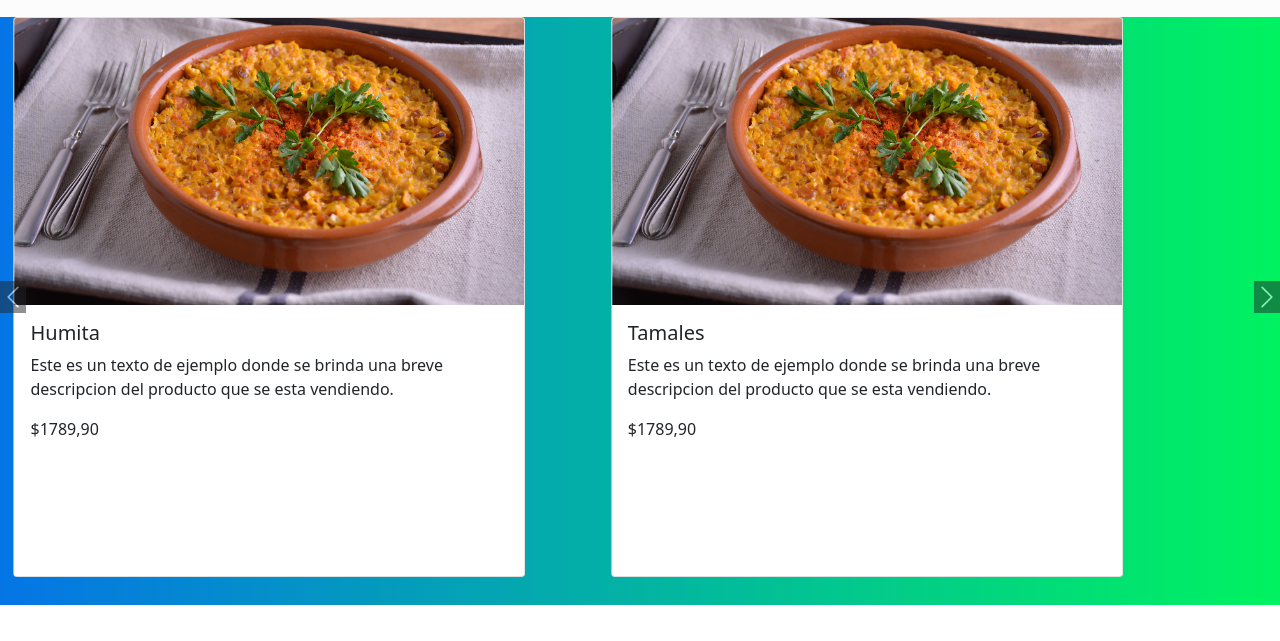
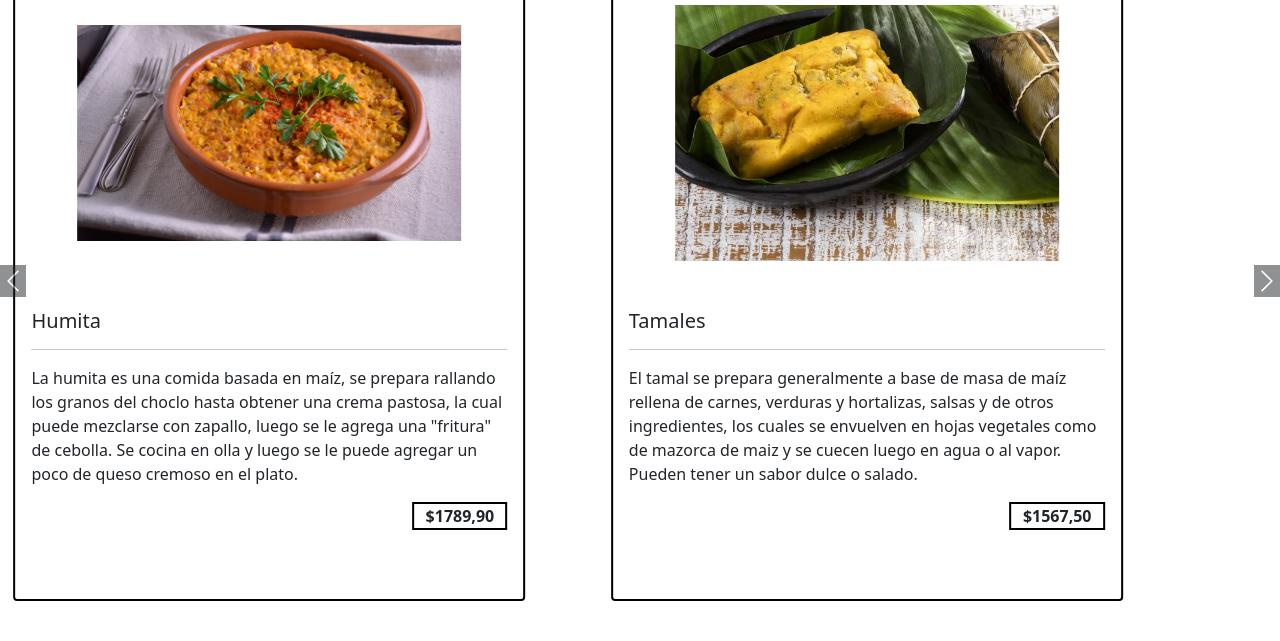
Before and after one commit to Davidacosta98/RCS-checkpoint1-team4, a plain HTML site: page pages/thematic-content.html in a window 1280 px wide. Shown: the part 195-836 px from the top of the page. Before the commit the page ends 800 px from the top, so only its background shows below. Drawn offline with nearby package versions, Linux system fonts and the light colour scheme.

Commit message:
style: :lipstick: modified styles of cards and added information for cards of our products and images

```diff
--- a/pages/thematic-content.html
+++ b/pages/thematic-content.html
@@ -1,15 +1,18 @@
 <!DOCTYPE html>
 <html lang="en">
+
 <head>
   <meta charset="UTF-8">
   <meta http-equiv="X-UA-Compatible" content="IE=edge">
   <meta name="viewport" content="width=device-width, initial-scale=1.0">
   <!-- Bootstrap CSS-->
-    <link href="https://cdn.jsdelivr.net/npm/bootstrap@5.1.3/dist/css/bootstrap.min.css" rel="stylesheet" integrity="sha384-1BmE4kWBq78iYhFldvKuhfTAU6auU8tT94WrHftjDbrCEXSU1oBoqyl2QvZ6jIW3" crossorigin="anonymous">
+  <link href="https://cdn.jsdelivr.net/npm/bootstrap@5.1.3/dist/css/bootstrap.min.css" rel="stylesheet"
+    integrity="sha384-1BmE4kWBq78iYhFldvKuhfTAU6auU8tT94WrHftjDbrCEXSU1oBoqyl2QvZ6jIW3" crossorigin="anonymous">
   <!-- Stylesheet local-->
   <link rel="stylesheet" href="../styles/thematic-content.css">
   <title>Emprendimiento-Comidas-Tradicionales</title>
 </head>
+
 <body>
   <!--    @Erika
 NavBar
@@ -21,7 +24,8 @@ Logo ==> thematic content - free page -->
         <a class="navbar-brand" href="../index.html">
           <img src="../assets/images/logo.png" class="logo-image" alt="Logo">
         </a>
-                <button class="navbar-toggler" type="button" data-bs-toggle="collapse" data-bs-target="#navbarSupportedContent" aria-controls="navbarSupportedContent" aria-expanded="false" aria-label="Toggle navigation">
+        <button class="navbar-toggler" type="button" data-bs-toggle="collapse" data-bs-target="#navbarSupportedContent"
+          aria-controls="navbarSupportedContent" aria-expanded="false" aria-label="Toggle navigation">
           <span class="navbar-toggler-icon"></span>
         </button>
         <div class="collapse navbar-collapse" id="navbarSupportedContent">
@@ -57,19 +61,33 @@ Logo ==> thematic content - free page -->
         <div class="carousel-item modified-item active">
           <div class="modified-card-group">
             <div class="card">
-                      <img src="../assets/images/humita.jpg" class="card-img-top" alt="Humita">
+              <div class="container-img">
+                <img src="../assets/images/humita.jpg" alt="Humita">
+              </div>
               <div class="card-body">
                 <h5 class="card-title">Humita</h5>
-                        <p class="card-text">Este es un texto de ejemplo donde se brinda una breve descripcion del producto que se esta vendiendo.</p>
+                <hr>
+                <p class="card-text">La humita es una comida basada en maíz, se prepara rallando los granos del choclo hasta obtener una crema pastosa, la cual puede mezclarse con zapallo, luego se le agrega una "fritura" de cebolla. Se cocina en olla y luego se le puede agregar un poco de queso cremoso en el plato.</p>
+                <div class="align-text-right">
+                  <div class="price">
                     <p class="card-text">$1789,90</p>
                   </div>
                 </div>
+              </div>
+            </div>
             <div class="card">
-                      <img src="../assets/images/humita.jpg" class="card-img-top" alt="Humita">
+              <div class="container-img">
+                <img src="../assets/images/tamales.jpg" alt="Humita">
+              </div>
               <div class="card-body">
                 <h5 class="card-title">Tamales</h5>
-                        <p class="card-text">Este es un texto de ejemplo donde se brinda una breve descripcion del producto que se esta vendiendo.</p>
-                        <p class="card-text">$1789,90</p>
+                <hr>
+                <p class="card-text">El tamal se prepara generalmente a base de masa de maíz rellena de carnes, verduras y hortalizas, salsas y de otros ingredientes, los cuales se envuelven en hojas vegetales como de mazorca de maiz y se cuecen luego en agua o al vapor. Pueden tener un sabor dulce o salado. </p>
+                <div class="align-text-right">
+                  <div class="price">
+                    <p class="card-text">$1567,50</p>
+                  </div>
+                </div>
               </div>
             </div>
           </div>
@@ -77,19 +95,33 @@ Logo ==> thematic content - free page -->
         <div class="carousel-item modified-item">
           <div class="modified-card-group">
             <div class="card">
-                    <img src="../assets/images/humita.jpg" class="card-img-top" alt="Humita">
+              <div class="container-img">
+                <img src="../assets/images/empanadas.jpg" alt="Humita">
+              </div>
               <div class="card-body">
                 <h5 class="card-title">Empanadas</h5>
-                      <p class="card-text">Este es un texto de ejemplo donde se brinda una breve descripcion del producto que se esta vendiendo.</p>
-                      <p class="card-text">$1789,90</p>
+                <hr>
+                <p class="card-text">Una empanada es una fina masa de pan rellena con una preparación salada generalmente y cocida al horno o frita. El relleno mayormente incluye carnes rojas o blancas. La masa es de harina de trigo, aunque también puede usarse harina de maíz u otros cereales, y suele llevar alguna grasa, aceite o manteca.</p>
+                <div class="align-text-right">
+                  <div class="price">
+                    <p class="card-text">$990,30</p>
+                  </div>
+                </div>
               </div>
             </div>
             <div class="card">
-                    <img src="../assets/images/humita.jpg" class="card-img-top" alt="Humita">
+              <div class="container-img">
+                <img src="../assets/images/locro.jpg" alt="Humita">
+              </div>
               <div class="card-body">
                 <h5 class="card-title">Locro</h5>
-                      <p class="card-text">Este es un texto de ejemplo donde se brinda una breve descripcion del producto que se esta vendiendo.</p>
-                      <p class="card-text">$1789,90</p>
+                <hr>
+                <p class="card-text">El locro es una especie de guiso originario de Argentina, Perú, Chile, Ecuador, Bolivia y el suroccidente colombiano. En Argentina hay varios tipos clásicos de locro, aunque el más extendido y típico es de maíz blanco, porotos blancos, zapallo y productos cárnicos vacunos y porcinos. </p>
+                <div class="align-text-right">
+                  <div class="price">
+                    <p class="card-text">$1645,90</p>
+                  </div>
+                </div>
               </div>
             </div>
           </div>
@@ -97,29 +129,45 @@ Logo ==> thematic content - free page -->
         <div class="carousel-item modified-item">
           <div class="modified-card-group">
             <div class="card">
-                    <img src="../assets/images/humita.jpg" class="card-img-top" alt="Humita">
+              <div class="container-img">
+                <img src="../assets/images/humita-en-chala.jpg" alt="Humita">
+              </div>
               <div class="card-body">
                 <h5 class="card-title">Humita en chala</h5>
-                      <p class="card-text">Este es un texto de ejemplo donde se brinda una breve descripcion del producto que se esta vendiendo.</p>
-                      <p class="card-text">$1789,90</p>
-                    </div>
-                  </div>
-                  <div class="card">
-                    <img src="../assets/images/humita.jpg" class="card-img-top" alt="Humita">
-                    <div class="card-body">
-                      <h5 class="card-title">Carbonada criolla</h5>
-                      <p class="card-text">Este es un texto de ejemplo donde se brinda una breve descripcion del producto que se esta vendiendo.</p>
+                <hr>
+                <p class="card-text">La humita es una comida basada en maíz, se prepara rallando los granos del choclo hasta obtener una crema pastosa, la cual puede mezclarse con zapallo, luego se le agrega una "fritura" de cebolla.</p>
+                <div class="align-text-right">
+                  <div class="price">
                     <p class="card-text">$1789,90</p>
                   </div>
                 </div>
               </div>
             </div>
+            <div class="card">
+              <div class="container-img">
+                <img src="../assets/images/carbonada-criolla.jpg" alt="Humita">
               </div>
-            <button class="carousel-control-prev modified-button" type="button" data-bs-target="#carouselExampleControls" data-bs-slide="prev">
+              <div class="card-body">
+                <h5 class="card-title">Carbonada criolla</h5>
+                <hr>
+                <p class="card-text">La carbonada es un plato típico del noroeste Argentino. Es realizado en una olla sobre un fogón de leña. Sus ingredientes son: trozos de zapallo, choclo, carne y batatas o papas, también puede llevar algunos granos de arroz. Se denomina carbonada ya que este guiso se cocina hasta que todos los leños del fogón quedan totalmente carbonizados.</p>
+                <div class="align-text-right">
+                  <div class="price">
+                    <p class="card-text">$2125,90</p>
+                  </div>
+                </div>
+              </div>
+            </div>
+          </div>
+        </div>
+      </div>
+      <button class="carousel-control-prev modified-button" type="button" data-bs-target="#carouselExampleControls"
+        data-bs-slide="prev">
         <span class="carousel-control-prev-icon bg-dark" aria-hidden="true"></span>
         <span class="visually-hidden">Previous</span>
       </button>
-            <button class="carousel-control-next modified-button" type="button" data-bs-target="#carouselExampleControls" data-bs-slide="next">
+      <button class="carousel-control-next modified-button" type="button" data-bs-target="#carouselExampleControls"
+        data-bs-slide="next">
         <span class="carousel-control-next-icon bg-dark" aria-hidden="true"></span>
         <span class="visually-hidden">Next</span>
       </button>
@@ -129,15 +177,17 @@ Logo ==> thematic content - free page -->
             Add map with Iframe
         -->
   </main>
-    <footer>
-        <!-- Footer -->
-        <!-- Icono perfiles GitHub -->
-        <!-- Basic information about us -->
-    </footer>
+  <!--     <footer>
+        Footer
+        Icono perfiles GitHub
+        Basic information about us
+    </footer> -->
 </body>
 
 <!-- Bootstrap JS -->
-<script src="https://cdn.jsdelivr.net/npm/@popperjs/core@2.10.2/dist/umd/popper.min.js" integrity="sha384-7+zCNj/IqJ95wo16oMtfsKbZ9ccEh31eOz1HGyDuCQ6wgnyJNSYdrPa03rtR1zdB" crossorigin="anonymous"></script>
-<script src="https://cdn.jsdelivr.net/npm/bootstrap@5.1.3/dist/js/bootstrap.min.js" integrity="sha384-QJHtvGhmr9XOIpI6YVutG+2QOK9T+ZnN4kzFN1RtK3zEFEIsxhlmWl5/YESvpZ13" crossorigin="anonymous"></script>
+<script src="https://cdn.jsdelivr.net/npm/@popperjs/core@2.10.2/dist/umd/popper.min.js"
+  integrity="sha384-7+zCNj/IqJ95wo16oMtfsKbZ9ccEh31eOz1HGyDuCQ6wgnyJNSYdrPa03rtR1zdB" crossorigin="anonymous"></script>
+<script src="https://cdn.jsdelivr.net/npm/bootstrap@5.1.3/dist/js/bootstrap.min.js"
+  integrity="sha384-QJHtvGhmr9XOIpI6YVutG+2QOK9T+ZnN4kzFN1RtK3zEFEIsxhlmWl5/YESvpZ13" crossorigin="anonymous"></script>
 
 </html>
--- a/styles/thematic-content.css
+++ b/styles/thematic-content.css
@@ -5,57 +5,64 @@
     border: 0;
 }
 
-body{
-    background: #00F260;  /* fallback for old browsers */
-    background: -webkit-linear-gradient(to right, #0575E6, #00F260);  /* Chrome 10-25, Safari 5.1-6 */
-    background: linear-gradient(to right, #0575E6, #00F260); /* W3C, IE 10+/ Edge, Firefox 16+, Chrome 26+, Opera 12+, Safari 7+ */
-    padding-top: 12vh;
-}
-
-/* .modified-general-conteiner{
-    height: 50vh;
-} */
-
 .modified-button{
     width: 2vw;
 }
 
-/* .modified-container-items{
-    height: 100%;;
-} */
-
-/* .modified-item{
- width: 100vw;
- margin-left: 5vw;
- height: 100%;
-} */
-
 .modified-card-group{
     display: flex;
     justify-content: space-evenly;
+    align-items: center;
+    height: 90vh;
 }
 
 .card{
     width: 40vw;
-    height: 70vh;
+    height: 80vh;
     transition: 200ms ease-out;
+    padding-top: 10px;
+    border:solid 2px black;
 }
 
 .card:hover{
     transition: 200ms;
-    width: 47vw;
-    height: 77vh;
+/*     width: 47vw;
+    height: 77vh; */
+    box-shadow: 10px 10px 20px black;
+    cursor: pointer;
 }
 
-/* .card-img-top{
+.container-img{
+    width: 100%;
+    display: flex;
+    justify-content: center;
+}
+
+.container-img img{
+    width: 30vw;
+    height: 40vh;
     object-fit: contain;
-} */
+}
+
+.price{
+    display: flex;
+    justify-content: center;
+    width: 20%;
+    border: solid 2px black;
+    font-weight: bold;
+    /* background-color: lightblue; */
+}
+
+.align-text-right{
+    display: flex;
+    justify-content: flex-end;
+}
 /* Navbar */
 
 .navbar{
     padding: 1.75rem;
-    /* background-color: rgb(240, 240, 240); */
     background-color: #fcfcfc;
+
 }
 
 .navbar-collapse{
```
Also changed, not shown: assets/Images/carbonada-criolla.jpg (added), assets/Images/empanadas.jpg (added), assets/Images/humita-en-chala.jpg (added), assets/Images/locro.jpg (added). Lines whose indentation alone changed are shown as unchanged.
